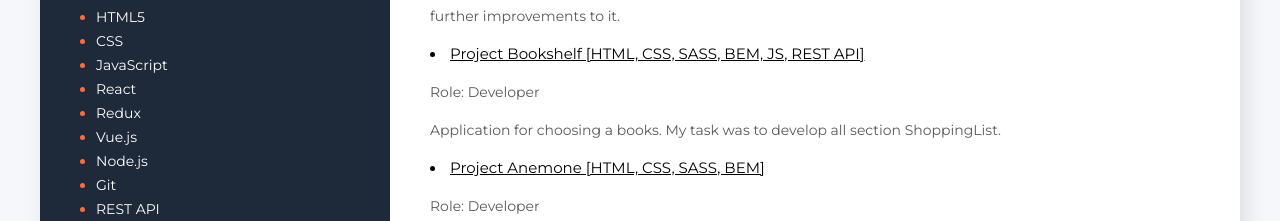
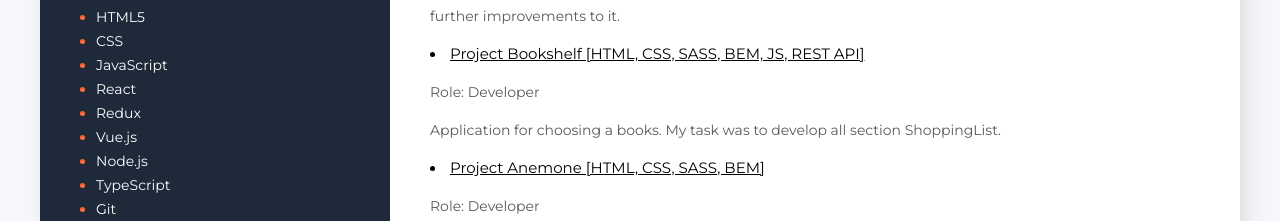
Before and after one commit to EmiliaWenta/CV-EN, a plain HTML site: page index.html in a window 1280 px wide. Shown: the part 578-799 px from the top of the page. Drawn offline with Linux system fonts and the light colour scheme.

Commit message:
adding qualification

```diff
--- a/index.html
+++ b/index.html
@@ -208,6 +208,7 @@
             <li>
               <span class="list-secondary-item">Node.js</span>
             </li>
+            <li><span class="list-secondary-item">TypeScript</span></li>
             <li><span class="list-secondary-item">Git</span></li>
             <li><span class="list-secondary-item">REST API</span></li>
             <li><span class="list-secondary-item">MongoDB</span></li>
```
